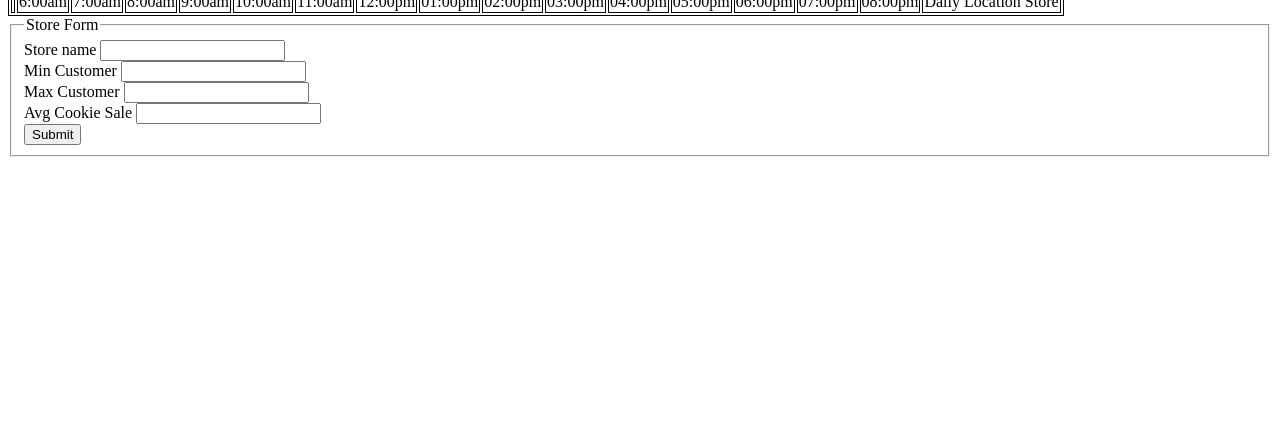
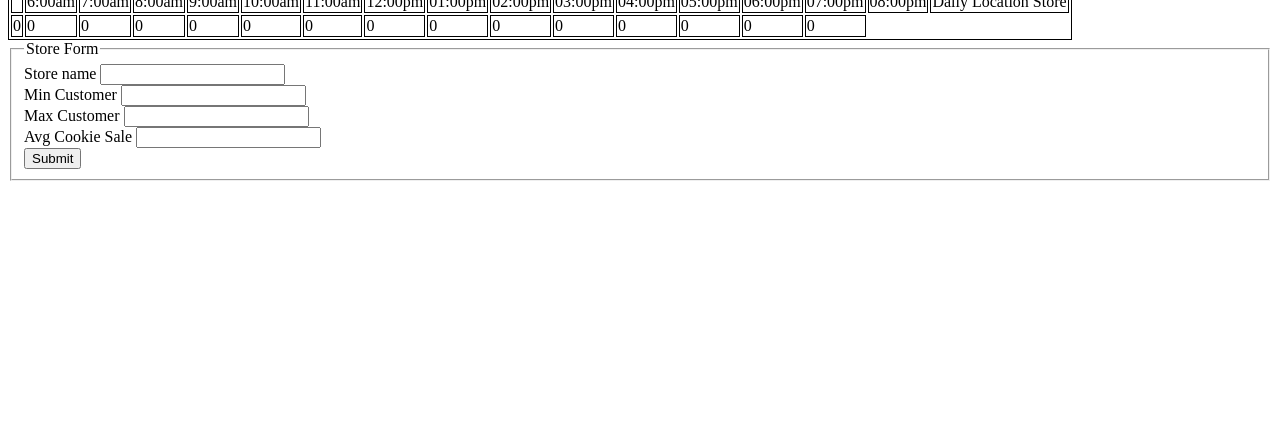
Before and after one commit to sapanapoudel/cookie-stand, a plain HTML site: page sales.html in a window 1280 px wide. Shown: the part 358-800 px from the top of the page. Drawn offline with Linux system fonts and the light colour scheme.

Commit message:
Hour total added

```diff
--- a/app.js
+++ b/app.js
@@ -80,7 +80,7 @@ storeForm.addEventListener('submit', submitForm);
 function footer(){
   var tlEl = document.getElementById('my-table');
   var trEl = document.createElement('tr');
-  for(var i = 0; i < this.totalsPerHour.length; i++){
+  for(var i = 0; i < 15; i++){
     var total = 0;
     for (var j = 0; j < allStores.length; j++){
       total += allStores[j].totalsPerHour[i];
```
Also changed, not shown: sales.html (+1 -0 lines).
